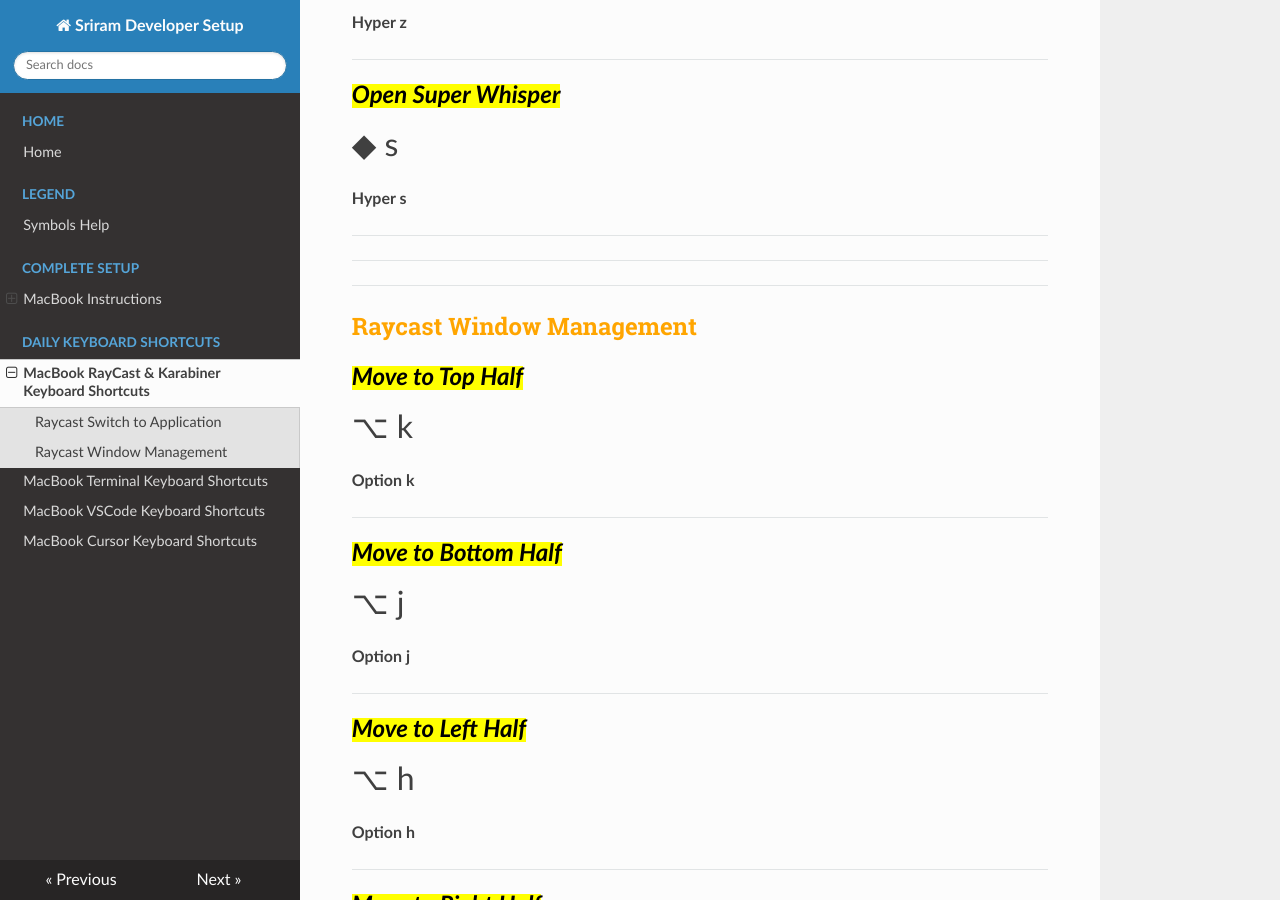
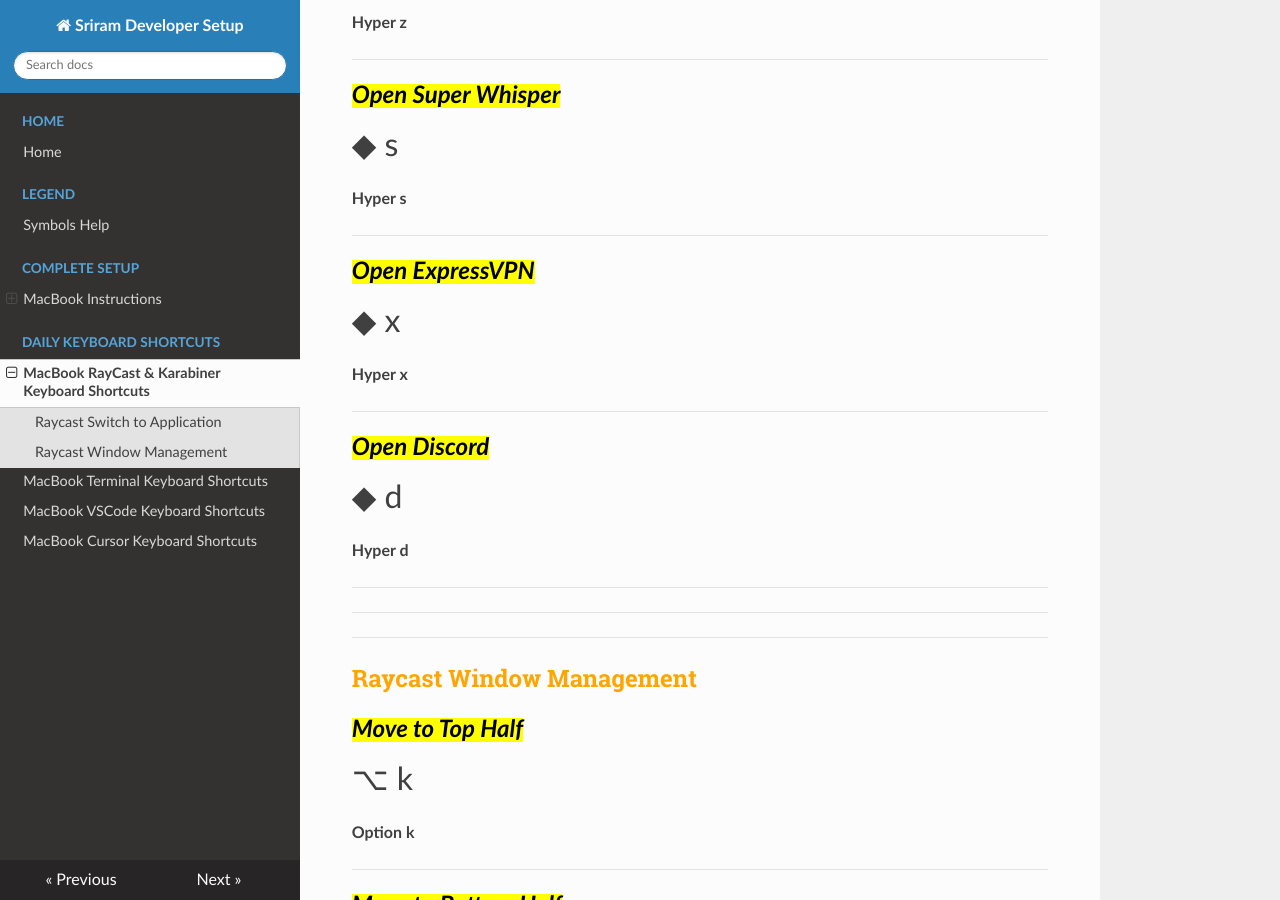
Before and after one commit to Sriram-Kilambi/sriramk-dev-setup, an MkDocs documentation site: the page built from docs/daily_shortcuts/raycast.md, in a window 1280 px wide and 900 px high, scrolled down 2324 px. Built offline with MkDocs 1.6.1, drawn with Linux system fonts in a browser that asks for light colours; nearby versions of some CDN libraries.

Commit message:
Updated Daily Shortcuts Raycast

```diff
--- a/docs/daily_shortcuts/raycast.md
+++ b/docs/daily_shortcuts/raycast.md
@@ -110,6 +110,22 @@
 
 ---
 
+<font size="5"><mark>Open ExpressVPN</mark></font>
+
+<font size="6">◆ x</font>
+
+**Hyper x**
+
+---
+
+<font size="5"><mark>Open Discord</mark></font>
+
+<font size="6">◆ d</font>
+
+**Hyper d**
+
+---
+
 ---
 
 ---
```
Also changed, not shown: site/daily_shortcuts/raycast/index.html, site/search/search_index.json.
